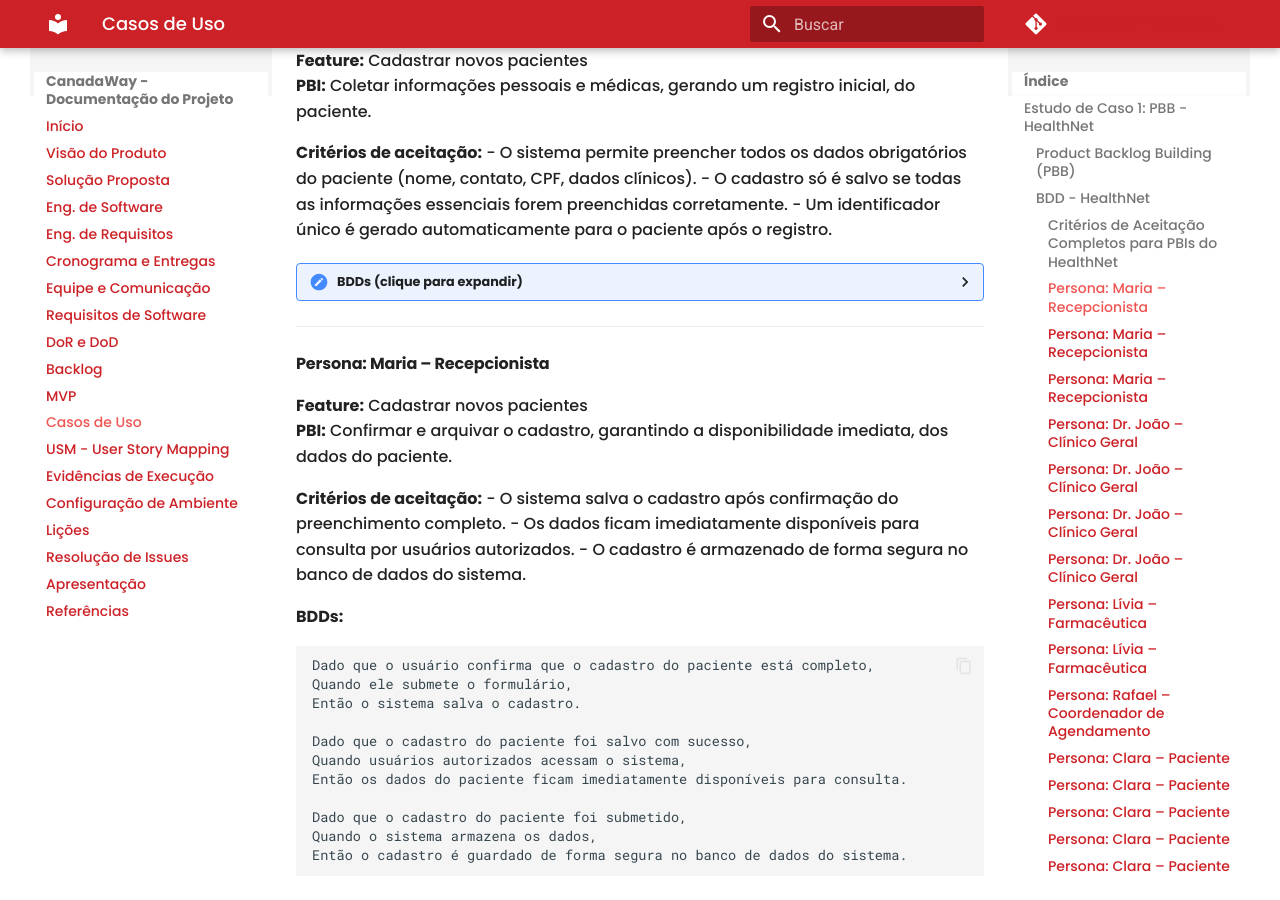
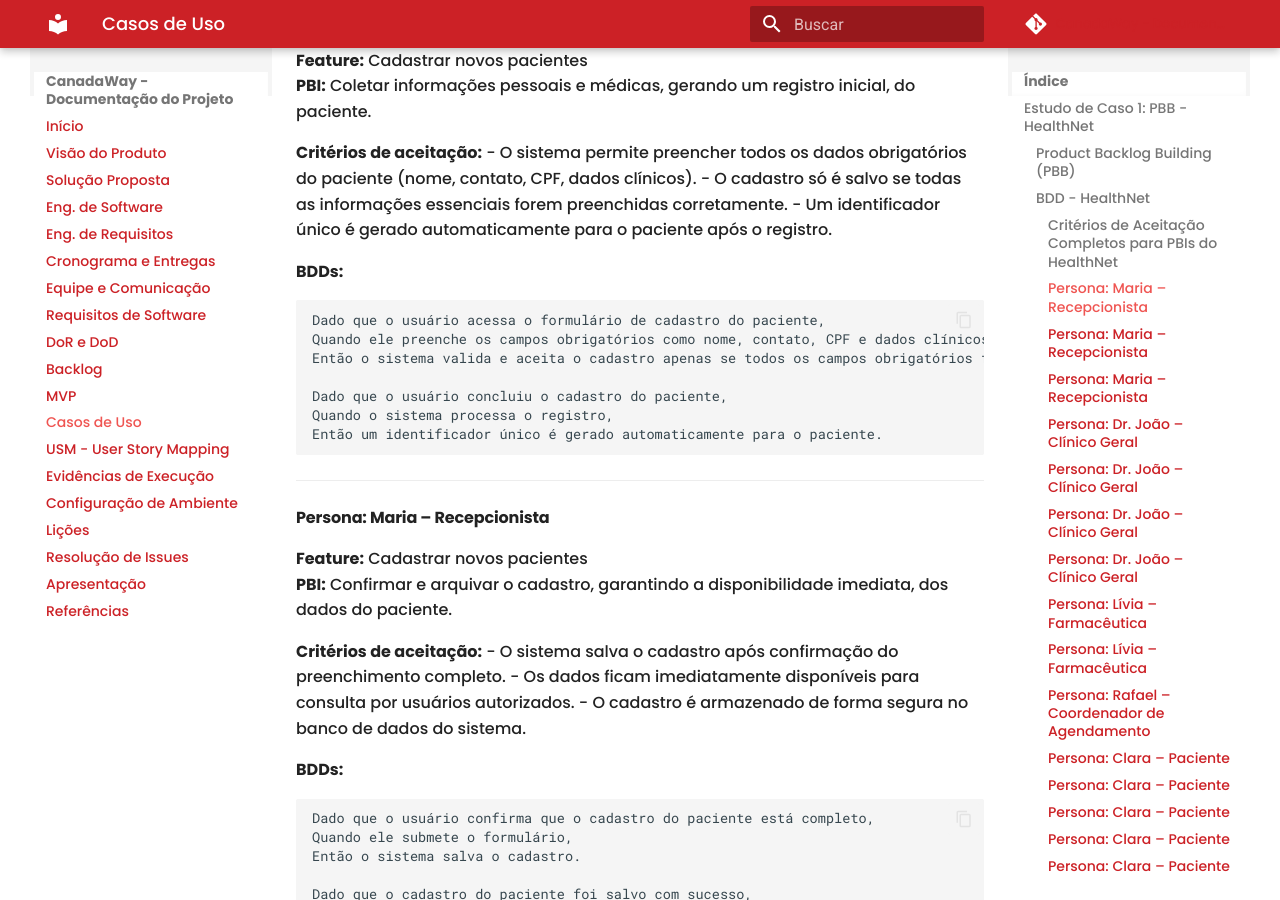
Before and after one commit to mdsreq-fga-unb/2025.1-T02-CanadaIntercambio, an MkDocs documentation site: the page built from docs/Casos-de-uso.md, in a window 1280 px wide and 900 px high, scrolled down 1125 px. Built offline with MkDocs 1.6.1 and Material for MkDocs 9.7.7, drawn with Linux system fonts in a browser that asks for light colours; comment, search, counter and statistics services are not loaded.

Commit message:
fix : removed glitched component

````diff
--- a/docs/Casos-de-uso.md
+++ b/docs/Casos-de-uso.md
@@ -29,8 +29,7 @@ Este documento apresenta os critérios de aceitação completos para os Product
 - O cadastro só é salvo se todas as informações essenciais forem preenchidas corretamente.
 - Um identificador único é gerado automaticamente para o paciente após o registro.
 
-<details>
-<summary><strong>BDDs (clique para expandir)</strong></summary>
+**BDDs:**
 
 ```gherkin
 Dado que o usuário acessa o formulário de cadastro do paciente,
@@ -41,8 +40,6 @@ Dado que o usuário concluiu o cadastro do paciente,
 Quando o sistema processa o registro,
 Então um identificador único é gerado automaticamente para o paciente.
 ```
-
-</details>
 
 ---
 
````
